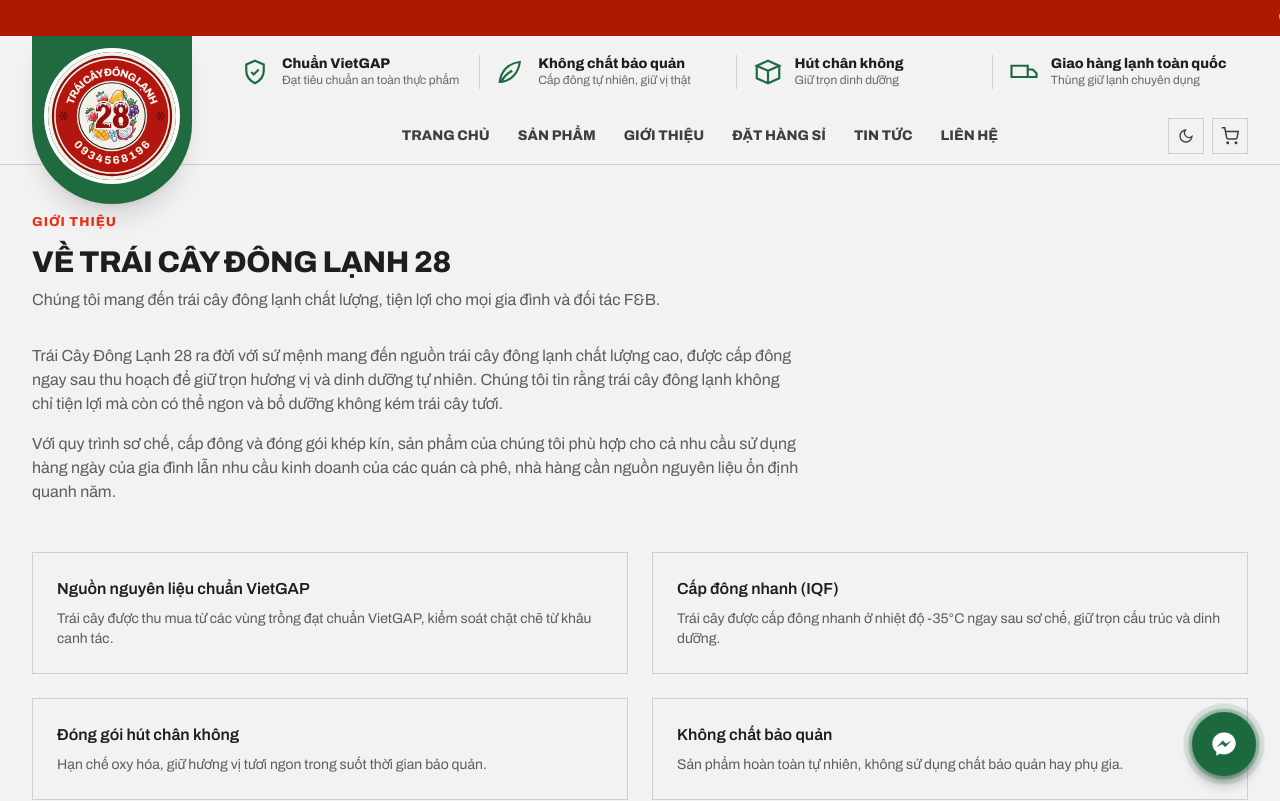
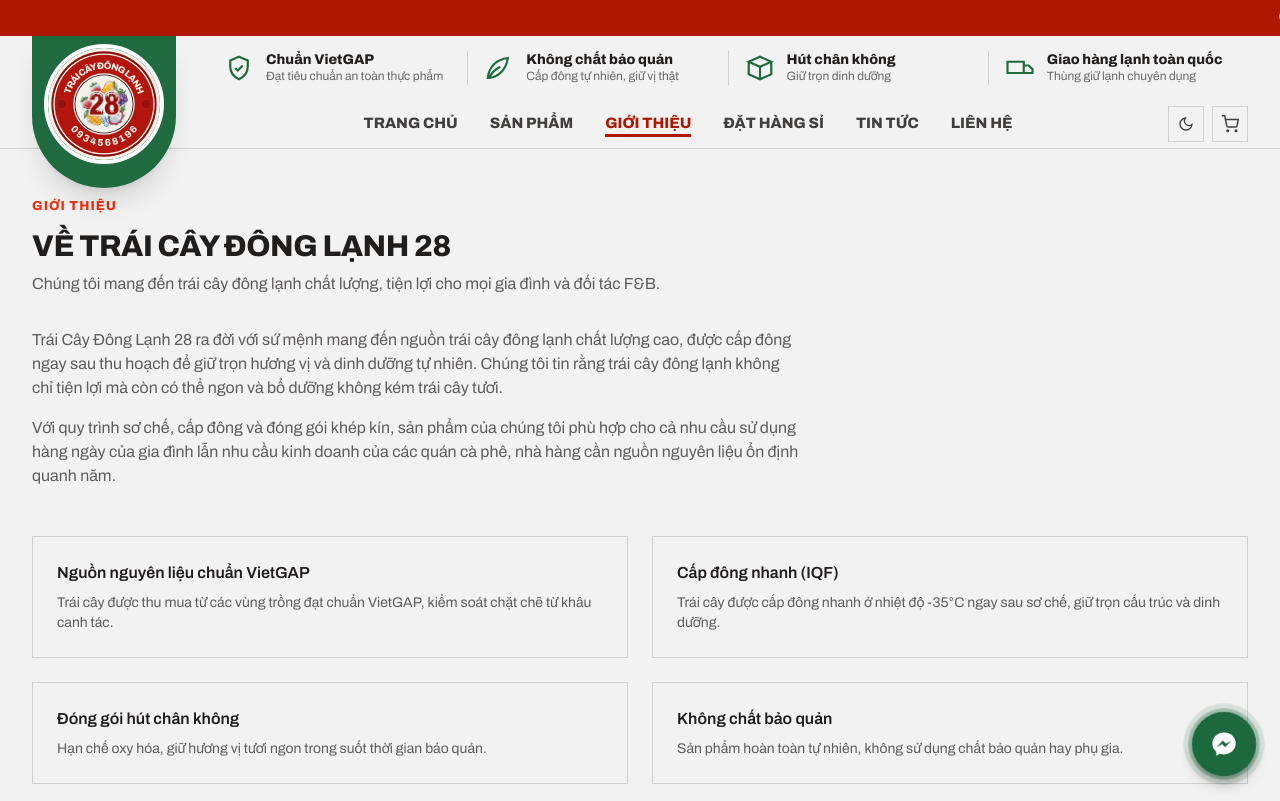
Before and after one commit to Gaaus56/frozen-fruit-shop, a Next.js app in the folder apps/web/: page /about in a window 1280 px wide. Shown: the top 801 px of the page. Built offline with nearby package versions, Linux system fonts and the light colour scheme.

Commit message:
header, banner

```diff
--- a/apps/web/src/app/globals.css
+++ b/apps/web/src/app/globals.css
@@ -100,6 +100,19 @@
   }
 }
 
+@keyframes banner-progress {
+  from {
+    width: 0;
+  }
+  to {
+    width: 100%;
+  }
+}
+
+.banner-progress {
+  animation: banner-progress 5s linear forwards;
+}
+
 .contact-pulse {
   animation: contact-beat 2.4s ease-in-out infinite;
 }
@@ -152,6 +165,7 @@
 
 @media (prefers-reduced-motion: reduce) {
   .marquee-track,
+  .banner-progress,
   .contact-pulse,
   .contact-pulse::before,
   .contact-pulse::after,
--- a/apps/web/src/components/home/banner-slider.tsx
+++ b/apps/web/src/components/home/banner-slider.tsx
@@ -1,7 +1,7 @@
 "use client";
 
 import Image from "next/image";
-import { useEffect, useState } from "react";
+import { useState } from "react";
 import { Container } from "@/components/ui/container";
 import { LinkButton } from "@/components/ui/button";
 
@@ -40,12 +40,6 @@
   const [index, setIndex] = useState(0);
   const [isPaused, setIsPaused] = useState(false);
 
-  useEffect(() => {
-    if (isPaused) return;
-    const timer = window.setInterval(() => setIndex((current) => (current + 1) % SLIDES.length), 5000);
-    return () => window.clearInterval(timer);
-  }, [isPaused]);
-
   const go = (next: number) => setIndex((next + SLIDES.length) % SLIDES.length);
 
   return (
@@ -67,11 +61,15 @@
                 fill
                 priority={i === 0}
                 sizes="100vw"
-                className="object-cover"
+                className={`object-cover transition-transform duration-[7000ms] ease-out ${i === index ? "scale-100" : "scale-110"}`}
               />
               <div className="absolute inset-0 bg-gradient-to-r from-black/70 via-black/25 to-transparent" />
               <Container className="absolute inset-0 flex items-center">
-                <div className="flex max-w-xl flex-col gap-3 pl-8 text-white sm:pl-0">
+                <div
+                  className={`flex max-w-xl flex-col gap-3 pl-8 text-white transition-all duration-700 delay-300 sm:pl-0 ${
+                    i === index ? "translate-y-0 opacity-100" : "translate-y-6 opacity-0"
+                  }`}
+                >
                   <h2 className="text-xl uppercase leading-tight sm:text-4xl">{slide.title}</h2>
                   <p className="hidden text-sm text-white/85 sm:block sm:text-base">{slide.description}</p>
                   <div>
@@ -99,7 +97,7 @@
             ›
           </button>
 
-          <div className="absolute bottom-3 right-4 flex gap-2">
+          <div className="absolute bottom-4 left-1/2 flex -translate-x-1/2 gap-2">
             {SLIDES.map((slide, i) => (
               <button
                 key={slide.src}
@@ -107,8 +105,19 @@
                 onClick={() => setIndex(i)}
                 aria-label={`Chuyển tới banner ${i + 1}`}
                 aria-current={i === index}
-                className={`h-2 transition-all ${i === index ? "w-6 bg-accent-600" : "w-2 bg-white/70 hover:bg-white"}`}
-              />
+                className={`relative h-1.5 overflow-hidden bg-white/60 transition-all duration-500 hover:bg-white ${
+                  i === index ? "w-10" : "w-4"
+                }`}
+              >
+                {i === index ? (
+                  <span
+                    key={index}
+                    className="banner-progress absolute inset-y-0 left-0 bg-accent-600"
+                    onAnimationEnd={() => go(index + 1)}
+                    style={{ animationPlayState: isPaused ? "paused" : "running" }}
+                  />
+                ) : null}
+              </button>
             ))}
           </div>
       </div>
--- a/apps/web/src/components/layout/header.tsx
+++ b/apps/web/src/components/layout/header.tsx
@@ -1,6 +1,7 @@
 "use client";
 
 import Link from "next/link";
+import { usePathname } from "next/navigation";
 import { useEffect, useState } from "react";
 import { Container } from "@/components/ui/container";
 import { useCart } from "@/lib/cart-context";
@@ -44,6 +45,8 @@
   const { totalQuantity } = useCart();
   const { theme, toggleTheme } = useTheme();
   const [isScrolled, setIsScrolled] = useState(false);
+  const pathname = usePathname();
+  const isActive = (href: string) => (href === "/" ? pathname === "/" : pathname.startsWith(href));
 
   useEffect(() => {
     const onScroll = () => setIsScrolled(window.scrollY > 150);
@@ -63,15 +66,8 @@
         </div>
       </div>
 
-      <div className="relative bg-background">
-        <Container className="flex h-[4.5rem] items-center gap-6 pl-44 sm:pl-48 lg:pl-56">
-          <Link href="/" className="text-accent-700 lg:hidden">
-            <span className="block text-base font-extrabold uppercase leading-tight tracking-tight">
-              Trái Cây Đông Lạnh 28
-            </span>
-            <span className="block text-sm font-extrabold">0934 568 196</span>
-          </Link>
-
+      <div className="relative h-0 bg-background lg:h-auto">
+        <Container className="hidden h-16 items-center gap-6 lg:flex lg:pl-52">
           <ul className="hidden flex-1 items-center lg:flex">
             {FEATURES.map((feature, index) => (
               <li
@@ -103,9 +99,9 @@
         <Link
           href="/"
           aria-label="Trái Cây Đông Lạnh 28 — Trang chủ"
-          className="absolute left-4 top-0 z-50 flex h-[10.5rem] w-40 justify-center rounded-b-full bg-[#1f6b3f] pt-4 shadow-xl sm:left-6 lg:left-8"
+          className="absolute left-3 top-0 z-50 flex h-[5.75rem] w-20 justify-center rounded-b-full bg-[#1f6b3f] pt-2 shadow-xl lg:left-8 lg:h-[9.5rem] lg:w-36 lg:pt-3"
         >
-          <span className="logo-shine relative block h-32 w-32 overflow-hidden rounded-full ring-4 ring-white">
+          <span className="logo-shine relative block h-16 w-16 overflow-hidden rounded-full ring-2 ring-white lg:h-28 lg:w-28 lg:ring-4">
             <LogoBadge className="h-full w-full" />
           </span>
         </Link>
@@ -117,16 +113,34 @@
         }`}
       >
         <Container
-          className={`flex h-14 items-center justify-end gap-4 transition-[padding] duration-300 lg:justify-between ${
-            isScrolled ? "pl-4" : "pl-44 sm:pl-48 lg:pl-56"
+          className={`flex h-16 items-center justify-between gap-3 transition-[padding] duration-300 lg:h-12 ${
+            isScrolled ? "pl-4 sm:pl-6 lg:pl-8" : "pl-28 sm:pl-28 lg:pl-52"
           }`}
         >
+          <div className={`min-w-0 leading-tight lg:hidden ${isScrolled ? "hidden" : "block"}`}>
+            <Link
+              href="/"
+              className="block truncate text-[13px] font-extrabold uppercase tracking-tight text-accent-700 min-[420px]:text-[15px]"
+            >
+              Trái Cây Đông Lạnh 28
+            </Link>
+            <a
+              href="tel:0934568196"
+              className="mt-0.5 flex items-center gap-1 text-xs font-extrabold text-[#1f6b3f] min-[420px]:text-sm"
+            >
+              <svg width="12" height="12" viewBox="0 0 24 24" fill="currentColor" aria-hidden>
+                <path d="M6.6 10.8a15.1 15.1 0 0 0 6.6 6.6l2.2-2.2a1 1 0 0 1 1-.25 11.4 11.4 0 0 0 3.6.6 1 1 0 0 1 1 1V20a1 1 0 0 1-1 1A17 17 0 0 1 3 4a1 1 0 0 1 1-1h3.5a1 1 0 0 1 1 1c0 1.3.2 2.5.6 3.6a1 1 0 0 1-.25 1z" />
+              </svg>
+              0934 568 196
+            </a>
+          </div>
+
           <Link
             href="/"
             aria-label="Trang chủ"
             tabIndex={isScrolled ? 0 : -1}
             aria-hidden={!isScrolled}
-            className={`mr-auto flex items-center gap-2.5 overflow-hidden whitespace-nowrap transition-all duration-300 lg:mr-2 ${
+            className={`flex items-center gap-2.5 overflow-hidden whitespace-nowrap transition-all duration-300 ${
               isScrolled ? "max-w-[15rem] opacity-100" : "pointer-events-none max-w-0 opacity-0"
             }`}
           >
@@ -136,23 +150,35 @@
             <span className="text-sm font-extrabold uppercase text-accent-700">Trái Cây Đông Lạnh 28</span>
           </Link>
 
-          <nav className="hidden items-center gap-7 lg:flex">
-            {NAV_LINKS.map((link) => (
+          <nav className="hidden items-center gap-8 lg:flex">
+            {NAV_LINKS.map((link) => {
+              const active = isActive(link.href);
+              return (
                 <Link
                   key={link.href}
                   href={link.href}
-                className="text-sm font-bold uppercase text-foreground/85 transition-colors hover:text-accent-600"
+                  aria-current={active ? "page" : undefined}
+                  className={`group relative py-0.5 text-[15px] font-bold uppercase transition-colors hover:text-accent-700 ${
+                    active ? "text-accent-700" : "text-foreground/85"
+                  }`}
                 >
                   {link.label}
+                  <span
+                    aria-hidden
+                    className={`absolute bottom-0 left-0 h-[3px] w-full bg-accent-700 transition-opacity ${
+                      active ? "opacity-100" : "opacity-0"
+                    }`}
+                  />
                 </Link>
-            ))}
+              );
+            })}
           </nav>
 
           <div className="flex items-center gap-2">
             <button
               type="button"
               onClick={toggleTheme}
-              className="inline-flex h-9 w-9 items-center justify-center border border-divider text-foreground/85 hover:border-accent-600 hover:text-accent-600"
+              className="hidden h-9 w-9 items-center justify-center border border-divider text-foreground/85 hover:border-accent-600 hover:text-accent-600 sm:inline-flex"
               aria-label={theme === "dark" ? "Chuyển sang giao diện sáng" : "Chuyển sang giao diện tối"}
               title="Chuyển giao diện sáng/tối"
             >
@@ -191,12 +217,21 @@
                 <Link
                   key={link.href}
                   href={link.href}
-                  className="px-3 py-2 text-sm font-medium text-foreground/85 hover:bg-accent-50 hover:text-accent-600"
+                  className={`border-l-4 px-3 py-2 text-sm font-bold uppercase hover:bg-accent-50 hover:text-accent-600 ${
+                    isActive(link.href) ? "border-accent-700 text-accent-700" : "border-transparent text-foreground/85"
+                  }`}
                   onClick={() => setIsMenuOpen(false)}
                 >
                   {link.label}
                 </Link>
               ))}
+              <button
+                type="button"
+                onClick={toggleTheme}
+                className="border-l-4 border-transparent px-3 py-2 text-left text-sm font-bold uppercase text-foreground/85 hover:bg-accent-50 hover:text-accent-600 sm:hidden"
+              >
+                {theme === "dark" ? "Giao diện sáng" : "Giao diện tối"}
+              </button>
             </Container>
           </div>
         ) : null}
```
Lines whose indentation alone changed are shown as unchanged.
